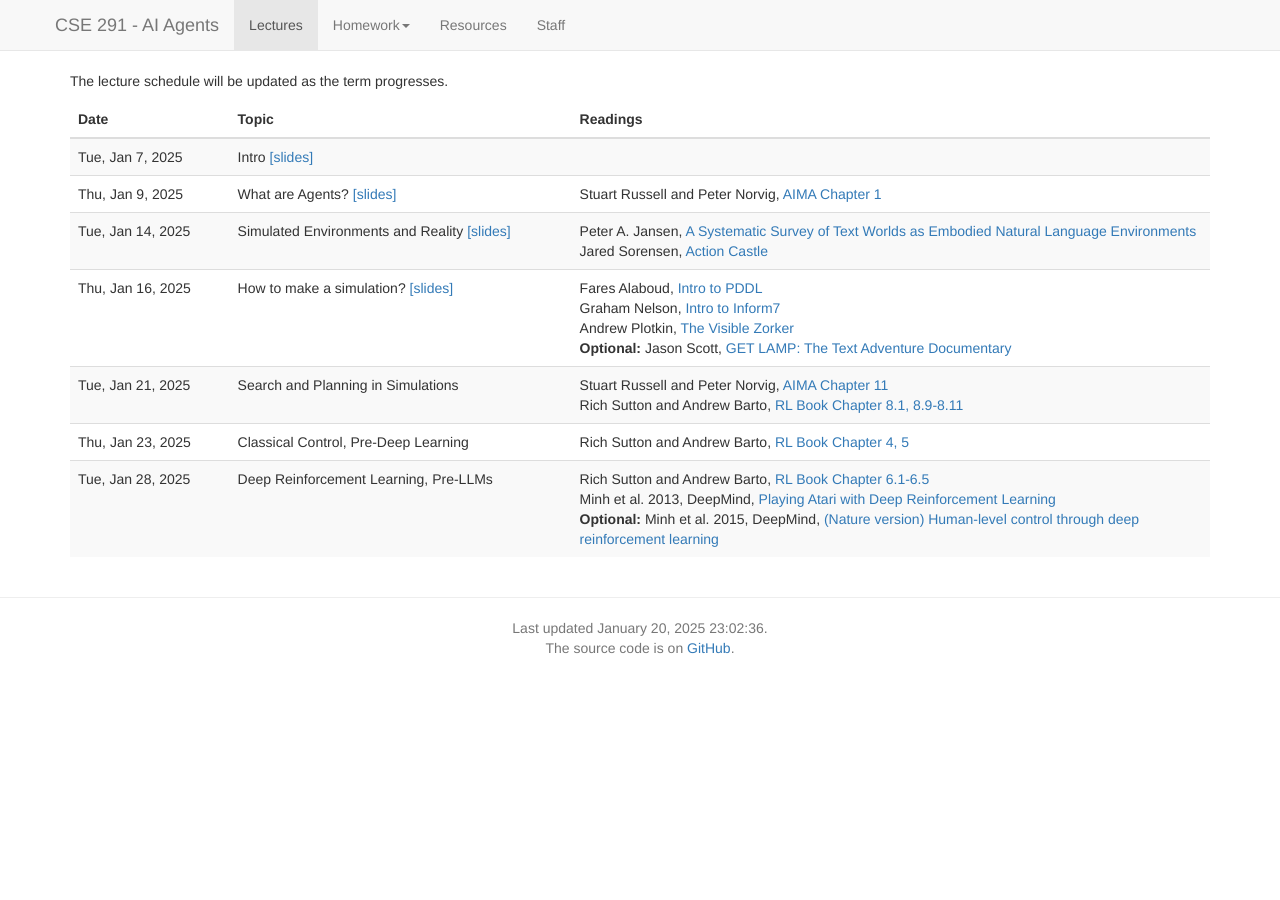
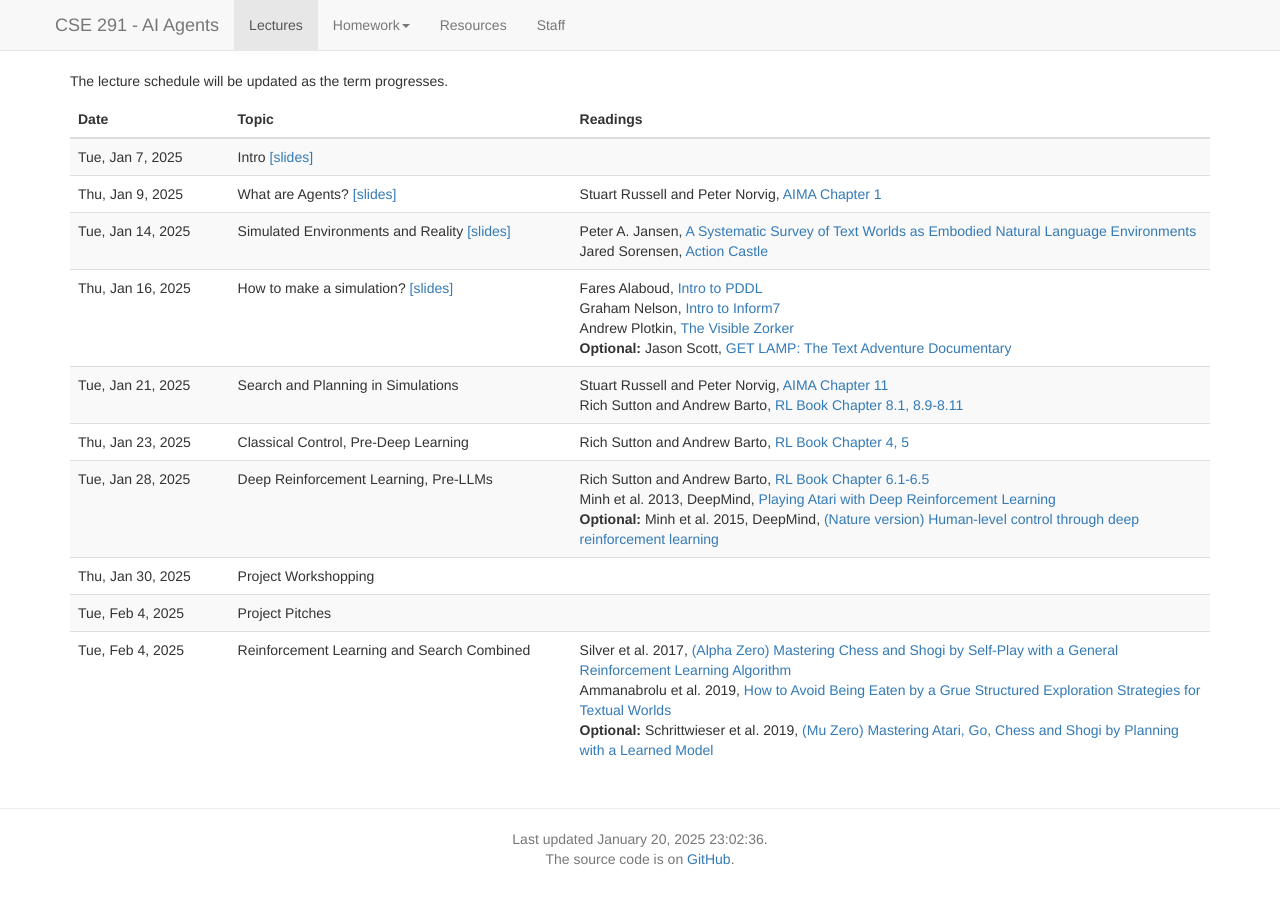
Before and after one commit to nossyd/ai-agents-course, a Jekyll site: the page built from lectures.md, in a window 1280 px wide. Built offline with Jekyll 4.4.1, drawn with Linux system fonts in a browser that asks for light colours; nearby versions of some CDN libraries; a script that is not in the unit is left out.

Commit message:
lectures

```diff
--- a/_data/lectures.yaml
+++ b/_data/lectures.yaml
@@ -94,3 +94,26 @@
           url: https://daiwk.github.io/assets/dqn.pdf
           authors: Minh et al. 2015, DeepMind
           optional: true
+-
+  date: 2025-01-30
+  title: Project Workshopping
+-
+  date: 2025-02-04
+  title: Project Pitches
+-
+  date: 2025-02-04
+  title: Reinforcement Learning and Search Combined
+  readings:
+        -
+          title: (Alpha Zero) Mastering Chess and Shogi by Self-Play with a General Reinforcement Learning Algorithm
+          url: https://arxiv.org/abs/1712.01815
+          authors: Silver et al. 2017
+        -
+          title: How to Avoid Being Eaten by a Grue Structured Exploration Strategies for Textual Worlds
+          url: https://arxiv.org/abs/2006.07409
+          authors: Ammanabrolu et al. 2019
+        -
+          title: (Mu Zero) Mastering Atari, Go, Chess and Shogi by Planning with a Learned Model
+          url: https://arxiv.org/abs/1911.08265
+          authors: Schrittwieser et al. 2019
+          optional: True
```
